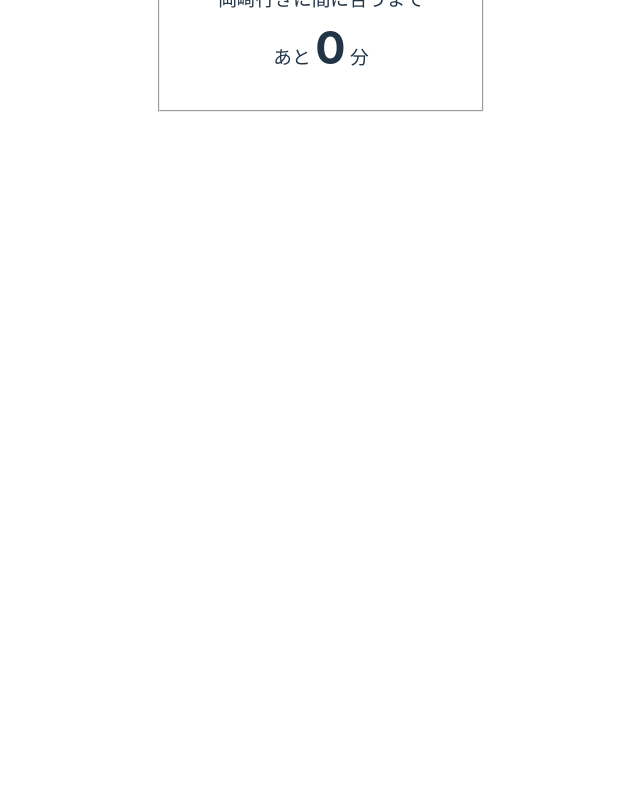
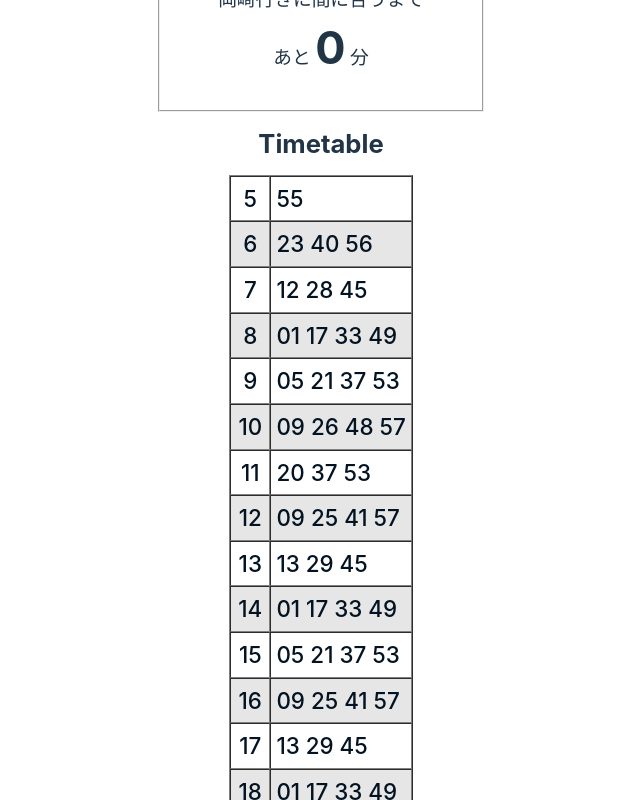
Before and after one commit to 2024AIT-OOP2-G01/bus-frontend, a React (Vite) app: page / in a window 1280 px wide. Shown: the part 700-1500 px from the top of the page, without its empty margins (319-959 px from the left). Before the commit the page ends 844 px from the top, so only its background shows below. Built offline with nearby package versions, Linux system fonts and the light colour scheme.

Commit message:
時刻表作成

```diff
--- a/package.json
+++ b/package.json
@@ -10,8 +10,10 @@
     "preview": "vite preview"
   },
   "dependencies": {
+    "axios": "^1.7.9",
     "react": "^18.3.1",
-    "react-dom": "^18.3.1"
+    "react-dom": "^18.3.1",
+    "styled-components": "^6.1.14"
   },
   "devDependencies": {
     "@eslint/js": "^9.17.0",
--- a/src/App.jsx
+++ b/src/App.jsx
@@ -5,6 +5,7 @@ import useLocation from "./hooks/useLocation";
 import "./App.css";
 import Title from "./Title";
 import Just_Bus from "./Just_Bus";
+import Timetable from "./Timetable";
 
 function App() {
   const [count, setCount] = useState(0);
@@ -14,6 +15,7 @@ function App() {
       <Title />
       <Just_Bus thisbus="ちょうどいいバス…"/>
       <Just_Bus thisbus="次にちょうどいいバス…"/>
+      <Timetable/>
     </>
   );
 }
--- /dev/null
+++ b/src/Timetable.jsx
@@ -0,0 +1,88 @@
+import React, { useEffect, useState } from 'react';
+import styled from "styled-components";
+
+const Timetable = () => {
+  const [timetable, setTimetable] = useState([]);
+  const [error, setError] = useState(null);
+  const time = [
+    "5:55", "6:23", "6:40", "6:56", "7:12", "7:28", "7:45",
+    "8:01", "8:17", "8:33", "8:49", "9:05", "9:21", "9:37",
+    "9:53", "10:09", "10:26", "10:48", "10:57", "11:20", "11:37",
+    "11:53", "12:09", "12:25", "12:41", "12:57", "13:13", "13:29",
+    "13:45", "14:01", "14:17", "14:33", "14:49", "15:05", "15:21",
+    "15:37", "15:53", "16:09", "16:25", "16:41", "16:57", "17:13",
+    "17:29", "17:45", "18:01", "18:17", "18:33", "18:49", "19:05",
+    "19:21", "19:37", "19:53", "20:09", "20:25", "20:41", "20:57",
+    "21:13", "21:29", "21:45", "22:01", "22:23", "22:39", "22:56",
+    "23:21", "23:40",
+
+];
+
+//   if (props.where_to_go == "kouzouzi"){
+//      let api_url = 'http://127.0.0.1:9999/api/aikann/yakusa_to_kouzouzi';
+//   }
+//
+//   useEffect(() => {
+//     // FlaskのAPIを取得
+//     fetch(api_url)
+//       .then((response) => {
+//         if (!response.ok) {
+//           throw new Error(`HTTP error! status: ${response.status}`);
+//         }
+//         return response.json();
+//       })
+//       .then((data) => setTimetable(data))
+//       .catch((err) => setError(err.message));
+//   }, []);
+
+const groupedTime = time.reduce((acc, t) => {
+    const [hour, minute] = t.split(":"); // 時間と分を分割
+    if (!acc[hour]) {
+      acc[hour] = []; // 該当時間が初めての場合、配列を初期化
+    }
+    acc[hour].push(minute); // 分を追加
+    return acc;
+  }, {});
+
+  const TableWrapper = styled.div`
+    display: flex;
+    justify-content: center;
+
+  `;
+
+  const StyleTimeTable = styled.table`
+    font-size: 1.4em;
+    font-weight: 500;
+    color: #031322;
+  `;
+
+  const StyleTd = styled.td`
+    text-align: left;
+  `;
+
+  const StyledTr = styled.tr`
+    &:nth-of-type(even) {
+        background-color: #e6e6e6; /* 偶数行の背景色を変更 */
+    }
+  `;
+
+  return (
+    <>
+    <h1>Timetable</h1>
+    <TableWrapper>
+      <StyleTimeTable border="1" cellPadding="5" cellSpacing="0">
+        <tbody>
+          {Object.entries(groupedTime).map(([hour, minutes]) => (
+            <StyledTr Key={hour}>
+              <td>{hour}</td>
+              <StyleTd>{minutes.join("   ")}</StyleTd>
+            </StyledTr>
+          ))}
+        </tbody>
+      </StyleTimeTable>
+    </TableWrapper>
+    </>
+  );
+};
+
+export default Timetable;
```
Also changed, not shown: 1 other file (tests, documents, lock files or other folders).
